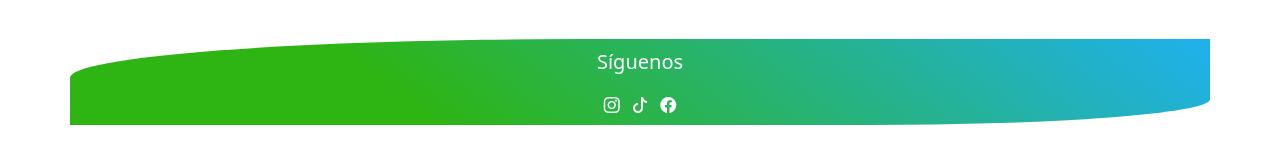
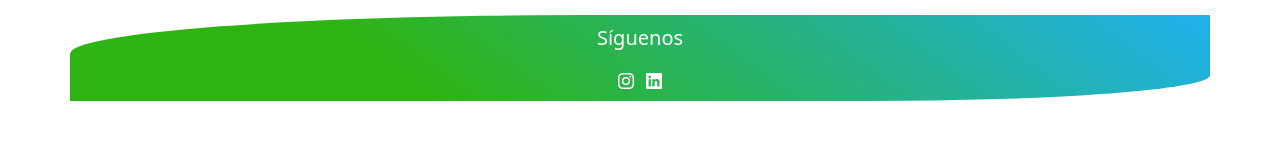
Before and after one commit to strategicperforming/services, a plain HTML site: page index.html in a window 1280 px wide. Shown: the part 2544-2685 px from the top of the page. After the commit the page ends 2661 px from the top, so only its background shows below. Drawn offline with nearby package versions, Linux system fonts and the light colour scheme.

Commit message:
Update index.html
Added linkedin ´n Instagram url

```diff
--- a/index.html
+++ b/index.html
@@ -226,8 +226,7 @@
                         <div class="col S6">
                             <p class="horario text-muted "> <span> <b>Horarios:</b></span><br>
                                                 Lunes a Viernes: <br>
-                                                Mañanas: 7:30- 11:50 am <br>
-                                                Tardes: 2:00 a 5:00 pm. <br>
+                                                9:00 am - 17:00 pm <br>
                                                 Teléfono: <i class="bi bi-telephone-outbound"></i> - <span class="fw-bold"> 631.41.26.28</span>
                             </p>
                         </div>
@@ -262,9 +261,9 @@
                         <p class="text-center text-white fs-5" id="redes">Síguenos</p>
                         <!-- <a href="https://twitter.com/" target="_blank"><i class="bi bi-twitter text-white px-1"></i></a>-->
                         <!-- <a href="https://ar.pinterest.com/" target="_blank"><i class="bi bi-pinterest text-white px-1"></i></a> -->
-                        <a href="https://www.instagram.com/" target="_blank"><i class="bi bi-instagram text-white px-1"></i></a>
-                        <a href="https://www.tiktok.com" target="_blank"><i class="bi bi-tiktok text-white px-1"></i></a>
-                        <a href="https://www.facebook.com" target="_blank"><i class="bi bi-facebook text-white px-1"></i></a>
+                        <a href="https://www.instagram.com/strategicperforming?igsh=a3JzZGxqNzg5czRw" target="_blank"><i class="bi bi-instagram text-white px-1"></i></a>
+                        <!--<a href="https://www.tiktok.com" target="_blank"><i class="bi bi-tiktok text-white px-1"></i></a> -->
+                        <a href="https://www.linkedin.com" target="_blank"><i class="bi bi-linkedin text-white px-1"></i></a>
                     </div>
                 </footer>
             </div>
```
